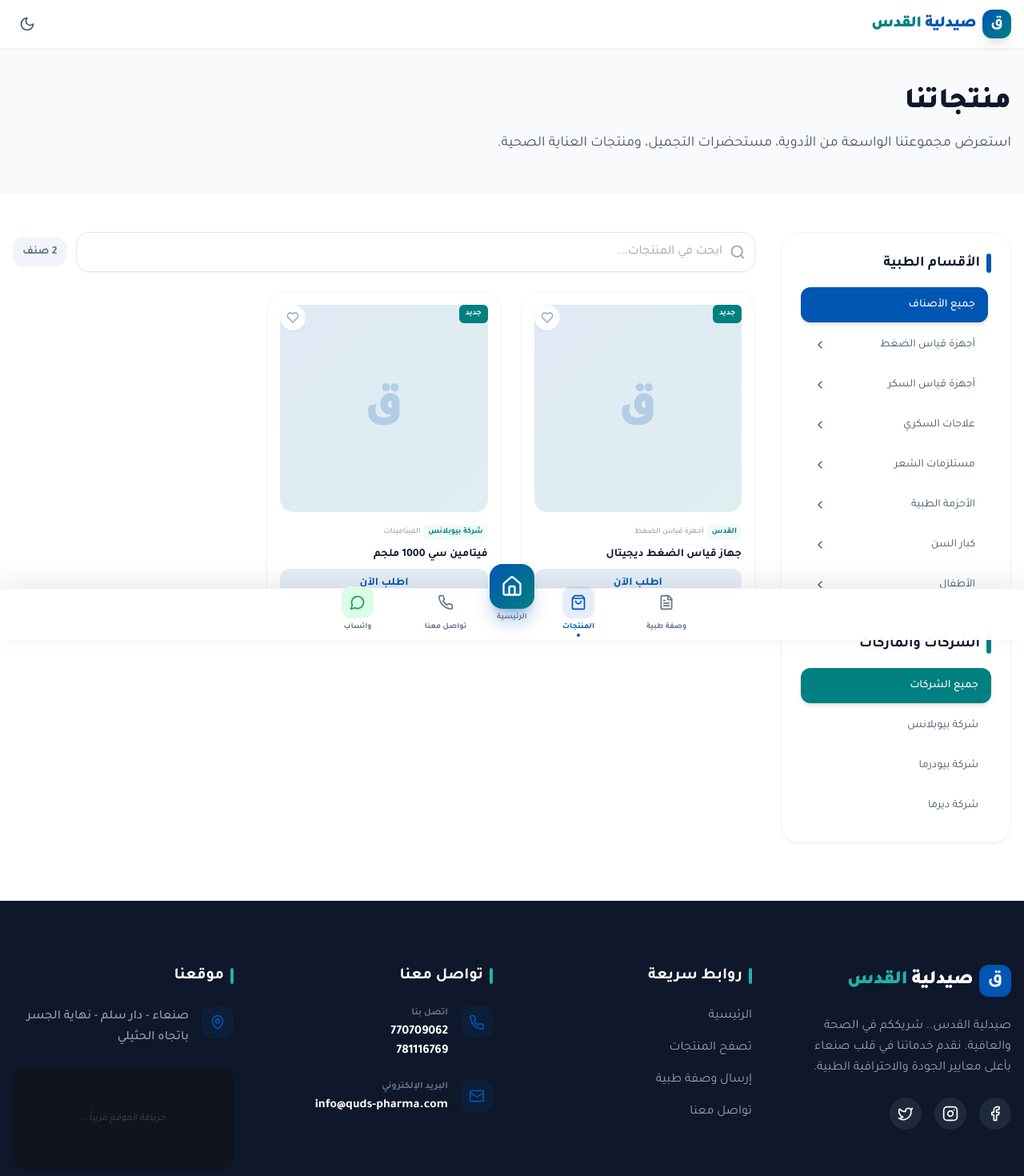
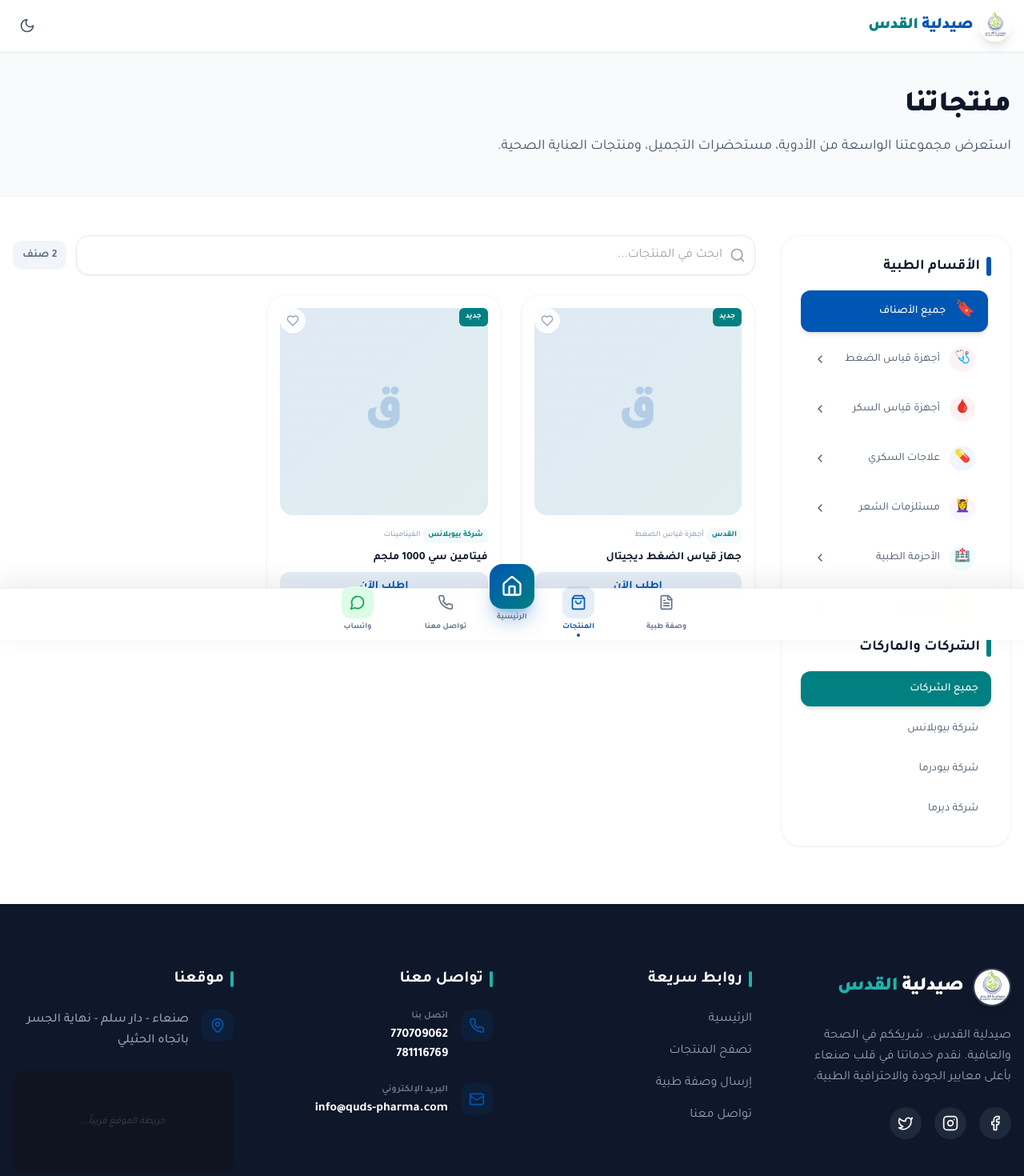
Before and after one commit to eng-duud/pharmacy, a Next.js app: page /products in a window 1280 px wide. Shown: the top 1470 px of the page at 80% size. Built offline with nearby package versions, Linux system fonts and the light colour scheme.

Commit message:
🚀 Initial commit contact logo

```diff
--- a/src/components/Footer.tsx
+++ b/src/components/Footer.tsx
@@ -1,4 +1,5 @@
 import Link from "next/link";
+import Image from "next/image";
 import { Phone, MapPin, Instagram, Facebook, Twitter, Mail } from "lucide-react";
 
 export default function Footer() {
@@ -8,17 +9,21 @@
         <div className="grid grid-cols-1 md:grid-cols-2 lg:grid-cols-4 gap-12 mb-16">
           {/* Brand Info */}
           <div className="space-y-6">
-            <Link href="/" className="flex items-center gap-2">
-              <div className="w-10 h-10 bg-primary rounded-xl flex items-center justify-center text-white font-bold text-2xl">
-                ق
-              </div>
+            <Link href="/" className="flex items-center gap-3">
+              <Image
+                src="/logo.jpg"
+                alt="صيدلية القدس"
+                width={48}
+                height={48}
+                className="w-12 h-12 rounded-full object-cover shadow-lg border-2 border-slate-700"
+              />
               <span className="text-2xl font-black tracking-tight">صيدلية <span className="text-teal-light">القدس</span></span>
             </Link>
             <p className="text-slate-400 leading-relaxed">
               صيدلية القدس.. شريككم في الصحة والعافية. نقدم خدماتنا في قلب صنعاء بأعلى معايير الجودة والاحترافية الطبية.
             </p>
             <div className="flex gap-4">
-              <a href="#" className="w-10 h-10 bg-slate-800 rounded-full flex items-center justify-center hover:bg-primary transition-colors">
+              <a href="https://www.facebook.com/share/1E1m9XYrMs/" target="_blank" rel="noopener noreferrer" className="w-10 h-10 bg-slate-800 rounded-full flex items-center justify-center hover:bg-primary transition-colors">
                 <Facebook className="w-5 h-5" />
               </a>
               <a href="#" className="w-10 h-10 bg-slate-800 rounded-full flex items-center justify-center hover:bg-primary transition-colors">
--- a/src/components/Header.tsx
+++ b/src/components/Header.tsx
@@ -1,6 +1,7 @@
 "use client";
 
 import Link from "next/link";
+import Image from "next/image";
 import { Sun, Moon } from "lucide-react";
 import { useState, useEffect } from "react";
 
@@ -35,9 +36,13 @@
 
         {/* Logo */}
         <Link href="/" className="flex items-center gap-2">
-          <div className="w-9 h-9 medical-gradient rounded-xl flex items-center justify-center text-white font-bold text-xl shadow-lg">
-            ق
-          </div>
+          <Image
+            src="/logo.jpg"
+            alt="صيدلية القدس"
+            width={40}
+            height={40}
+            className="w-10 h-10 rounded-full object-cover shadow-lg border-2 border-white dark:border-slate-800"
+          />
           <span className="text-xl font-black text-primary dark:text-white tracking-tight">
             صيدلية <span className="text-teal dark:text-teal-light">القدس</span>
           </span>
--- a/src/components/Hero.tsx
+++ b/src/components/Hero.tsx
@@ -3,6 +3,7 @@
 import { motion } from "framer-motion";
 import { Truck, ShieldCheck, Clock } from "lucide-react";
 import Link from "next/link";
+import Image from "next/image";
 
 export default function Hero() {
   return (
@@ -78,10 +79,14 @@
               {/* Note: In a real app, I'd use an image here. Using a placeholder-style div with premium look for now. */}
               <div className="aspect-[4/3] bg-slate-200 medical-gradient opacity-90 flex items-center justify-center">
                 <div className="text-white text-center p-8">
-                  <div className="w-24 h-24 bg-white/20 rounded-full flex items-center justify-center mx-auto mb-4 backdrop-blur-sm">
-                    <div className="w-16 h-16 bg-white rounded-full flex items-center justify-center">
-                       <span className="text-primary text-4xl font-black">ق</span>
-                    </div>
+                  <div className="w-24 h-24 bg-white/20 rounded-full flex items-center justify-center mx-auto mb-4 backdrop-blur-sm p-2">
+                    <Image
+                      src="/logo.jpg"
+                      alt="صيدلية القدس"
+                      width={80}
+                      height={80}
+                      className="w-full h-full rounded-full object-cover shadow-lg"
+                    />
                   </div>
                   <h3 className="text-2xl font-bold mb-2">ثقتكم هي أولويتنا</h3>
                   <p className="opacity-80">صيدلية القدس - رعاية طبية شاملة</p>
--- a/src/components/ProductFilter.tsx
+++ b/src/components/ProductFilter.tsx
@@ -11,6 +11,32 @@
   setSelectedBrand: (brand: string) => void;
 }
 
+// ── Icon mapping for each category ───────────────────────────────────────────
+const CATEGORY_META: Record<string, { emoji: string; bg: string; darkBg: string }> = {
+  "أجهزة قياس الضغط":             { emoji: "🩺", bg: "bg-red-50",     darkBg: "dark:bg-red-900/20"     },
+  "أجهزة قياس السكر":             { emoji: "🩸", bg: "bg-rose-50",    darkBg: "dark:bg-rose-900/20"    },
+  "علاجات السكري":                 { emoji: "💊", bg: "bg-blue-50",    darkBg: "dark:bg-blue-900/20"    },
+  "مستلزمات الشعر":               { emoji: "💆‍♀️", bg: "bg-purple-50",  darkBg: "dark:bg-purple-900/20"  },
+  "الأحزمة الطبية":               { emoji: "🏥", bg: "bg-teal-50",    darkBg: "dark:bg-teal-900/20"    },
+  "كبار السن":                    { emoji: "👴", bg: "bg-amber-50",   darkBg: "dark:bg-amber-900/20"   },
+  "الأطفال":                      { emoji: "👶", bg: "bg-yellow-50",  darkBg: "dark:bg-yellow-900/20"  },
+  "الفيتامينات":                   { emoji: "🌿", bg: "bg-green-50",   darkBg: "dark:bg-green-900/20"   },
+  "العناية بالبشرة":               { emoji: "🧴", bg: "bg-pink-50",    darkBg: "dark:bg-pink-900/20"    },
+  "العناية بالحوامل":              { emoji: "🤰", bg: "bg-orange-50",  darkBg: "dark:bg-orange-900/20"  },
+  "أجهزة التدليك":                 { emoji: "💆", bg: "bg-violet-50",  darkBg: "dark:bg-violet-900/20"  },
+  "إرسال وصفة طبية واستشارات":    { emoji: "📋", bg: "bg-sky-50",     darkBg: "dark:bg-sky-900/20"     },
+  "علاجات الضغط":                  { emoji: "❤️‍🩹", bg: "bg-red-50",   darkBg: "dark:bg-red-900/20"     },
+  "علاجات التنفس":                 { emoji: "💨", bg: "bg-cyan-50",    darkBg: "dark:bg-cyan-900/20"    },
+  "العناية":                       { emoji: "🧼", bg: "bg-indigo-50",  darkBg: "dark:bg-indigo-900/20"  },
+  "علاجات القلب":                  { emoji: "❤️", bg: "bg-red-50",    darkBg: "dark:bg-red-900/20"     },
+  "الفوارات":                      { emoji: "⚗️", bg: "bg-lime-50",    darkBg: "dark:bg-lime-900/20"    },
+  "المراهم":                       { emoji: "🏺", bg: "bg-orange-50",  darkBg: "dark:bg-orange-900/20"  },
+  "العناية بالأسنان":              { emoji: "🦷", bg: "bg-slate-50",   darkBg: "dark:bg-slate-800"      },
+  "أصناف شركة NOW":                { emoji: "⭐", bg: "bg-yellow-50",  darkBg: "dark:bg-yellow-900/20"  },
+};
+
+const DEFAULT_META = { emoji: "💊", bg: "bg-slate-50", darkBg: "dark:bg-slate-800" };
+
 export default function ProductFilter({
   selectedCategory,
   setSelectedCategory,
@@ -23,6 +49,7 @@
     (selectedCategory !== "الكل" ? 1 : 0) +
     (selectedBrand !== "الكل" ? 1 : 0);
 
+  // ── Desktop sidebar list ──────────────────────────────────────────────────
   const FilterContent = () => (
     <div className="space-y-8">
       {/* Categories */}
@@ -34,34 +61,44 @@
         <div className="space-y-1.5 max-h-[400px] overflow-y-auto pr-1">
           <button
             onClick={() => setSelectedCategory("الكل")}
-            className={`w-full text-right px-4 py-3 rounded-xl transition-all text-sm font-medium ${
+            className={`w-full text-right px-4 py-3 rounded-xl transition-all text-sm font-medium flex items-center gap-3 ${
               selectedCategory === "الكل"
                 ? "bg-primary text-white shadow-md font-bold"
                 : "text-slate-600 dark:text-slate-400 hover:bg-slate-100 dark:hover:bg-slate-800"
             }`}
           >
+            <span className="text-xl">🔖</span>
             جميع الأصناف
           </button>
-          {CATEGORIES.map((category) => (
+          {CATEGORIES.map((category) => {
+            const meta = CATEGORY_META[category] ?? DEFAULT_META;
+            const isActive = selectedCategory === category;
+            return (
               <button
                 key={category}
                 onClick={() => setSelectedCategory(category)}
-              className={`w-full text-right px-4 py-3 rounded-xl transition-all flex items-center justify-between group text-sm ${
-                selectedCategory === category
+                className={`w-full text-right px-4 py-3 rounded-xl transition-all flex items-center gap-3 group text-sm ${
+                  isActive
                     ? "bg-primary text-white shadow-md font-bold"
                     : "text-slate-600 dark:text-slate-400 hover:bg-slate-100 dark:hover:bg-slate-800"
                 }`}
               >
-              <span>{category}</span>
+                <span
+                  className={`w-8 h-8 rounded-full flex items-center justify-center text-base shrink-0 ${
+                    isActive ? "bg-white/20" : `${meta.bg} ${meta.darkBg}`
+                  }`}
+                >
+                  {meta.emoji}
+                </span>
+                <span className="flex-1 text-right">{category}</span>
                 <ChevronLeft
-                className={`w-4 h-4 transition-transform shrink-0 ${
-                  selectedCategory === category
-                    ? "rotate-180"
-                    : "group-hover:-translate-x-1"
+                  className={`w-4 h-4 shrink-0 transition-transform ${
+                    isActive ? "rotate-180" : "group-hover:-translate-x-1"
                   }`}
                 />
               </button>
-          ))}
+            );
+          })}
         </div>
       </div>
 
@@ -107,10 +144,10 @@
         <FilterContent />
       </aside>
 
-      {/* ── Mobile: Inline filter bar ── */}
+      {/* ── Mobile: filter bar ── */}
       <div className="lg:hidden w-full space-y-3">
 
-        {/* Row 1: Filter button + "الكل" pill */}
+        {/* Row 1: Filter button + "الكل" */}
         <div className="flex items-center gap-3">
           <button
             onClick={() => setIsOpen(true)}
@@ -127,31 +164,50 @@
 
           <button
             onClick={() => { setSelectedCategory("الكل"); setSelectedBrand("الكل"); }}
-            className={`shrink-0 px-4 py-2.5 rounded-2xl text-sm font-bold transition-all border ${
+            className={`flex items-center gap-2 shrink-0 px-4 py-2.5 rounded-2xl text-sm font-bold transition-all border ${
               selectedCategory === "الكل" && selectedBrand === "الكل"
                 ? "bg-primary text-white border-primary shadow-md shadow-primary/20"
                 : "bg-white dark:bg-slate-900 text-slate-600 dark:text-slate-400 border-slate-200 dark:border-slate-700"
             }`}
           >
-            الكل
+            🔖 الكل
           </button>
         </div>
 
-        {/* Row 2: Category pills (horizontal scroll) */}
-        <div className="flex gap-2 overflow-x-auto pb-1 scrollbar-none">
-          {CATEGORIES.map((category) => (
+        {/* Row 2: Category circles (horizontal scroll) */}
+        <div className="flex gap-3 overflow-x-auto pb-2 scrollbar-none">
+          {CATEGORIES.map((category) => {
+            const meta = CATEGORY_META[category] ?? DEFAULT_META;
+            const isActive = selectedCategory === category;
+            return (
               <button
                 key={category}
                 onClick={() => setSelectedCategory(category)}
-              className={`shrink-0 px-3 py-2 rounded-xl text-xs font-bold transition-all whitespace-nowrap border ${
-                selectedCategory === category
-                  ? "bg-primary text-white border-primary shadow-md"
-                  : "bg-white dark:bg-slate-900 text-slate-600 dark:text-slate-400 border-slate-200 dark:border-slate-700"
+                className="flex flex-col items-center gap-1.5 shrink-0 group"
+              >
+                {/* Circle image */}
+                <div
+                  className={`w-14 h-14 rounded-full flex items-center justify-center text-2xl transition-all duration-200 border-2 ${
+                    isActive
+                      ? "border-primary bg-primary/10 dark:bg-primary/20 scale-105 shadow-lg shadow-primary/20"
+                      : `border-transparent ${meta.bg} ${meta.darkBg} group-active:scale-95`
+                  }`}
+                >
+                  {meta.emoji}
+                </div>
+                {/* Label */}
+                <span
+                  className={`text-[10px] font-bold text-center leading-tight max-w-[60px] transition-colors ${
+                    isActive
+                      ? "text-primary dark:text-teal-light"
+                      : "text-slate-500 dark:text-slate-400"
                   }`}
                 >
                   {category}
+                </span>
               </button>
-          ))}
+            );
+          })}
         </div>
 
         {/* Active brand chip */}
@@ -165,7 +221,7 @@
         )}
       </div>
 
-      {/* ── Mobile Full Filter Drawer ── */}
+      {/* ── Mobile Full Filter Drawer (bottom sheet) ── */}
       {isOpen && (
         <div className="fixed inset-0 z-50 lg:hidden">
           <div
@@ -200,10 +256,7 @@
             {/* Action buttons */}
             <div className="px-6 py-4 border-t border-slate-100 dark:border-slate-800 flex gap-3">
               <button
-                onClick={() => {
-                  setSelectedCategory("الكل");
-                  setSelectedBrand("الكل");
-                }}
+                onClick={() => { setSelectedCategory("الكل"); setSelectedBrand("الكل"); }}
                 className="flex-1 border-2 border-slate-200 dark:border-slate-700 text-slate-700 dark:text-slate-300 py-3.5 rounded-2xl font-bold text-sm"
               >
                 إعادة ضبط
```
Also changed, not shown: src/app/contact/page.tsx (+5 -9 lines), public/logo.jpg (added), 1 other file (tests, documents, lock files or other folders). Lines whose indentation alone changed are shown as unchanged.
